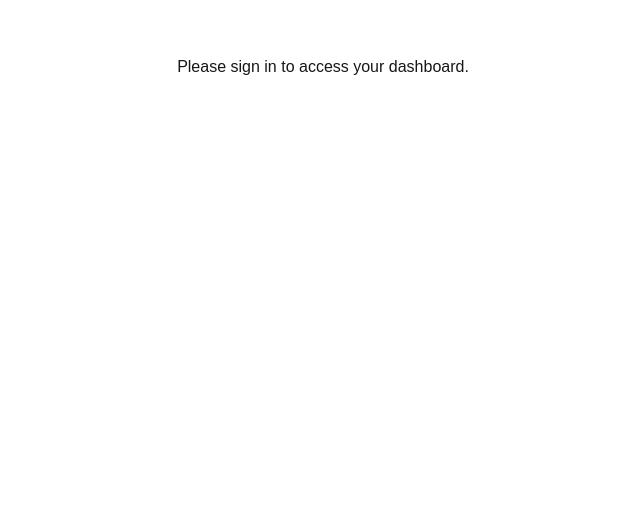
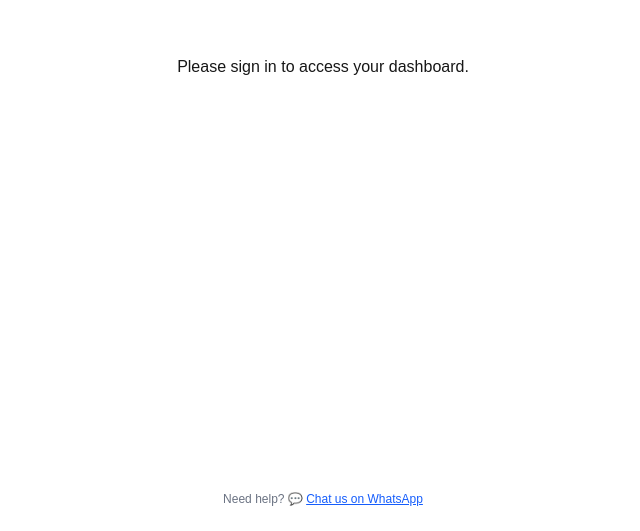
Before and after one commit to RoseO5/sellany, a Next.js app: page /dashboard in a window 1280 px wide. Shown: the part 333-864 px from the top of the page, without its empty margins (317-957 px from the left). Before the commit the page ends 800 px from the top, so only its background shows below. Built offline with nearby package versions, Linux system fonts and the light colour scheme; no server answers.

Commit message:
Add global WhatsApp support link

```diff
--- a/src/app/layout.tsx
+++ b/src/app/layout.tsx
@@ -30,6 +30,9 @@ export default function RootLayout({
       >
         <AuthProvider>
           {children}
+        <div className="text-center py-6 text-xs text-gray-500">
+          Need help? 💬 <a href="https://wa.me/2348142750728" className="text-blue-600 underline">Chat us on WhatsApp</a>
+        </div>
         </AuthProvider>
       </body>
     </html>
```
